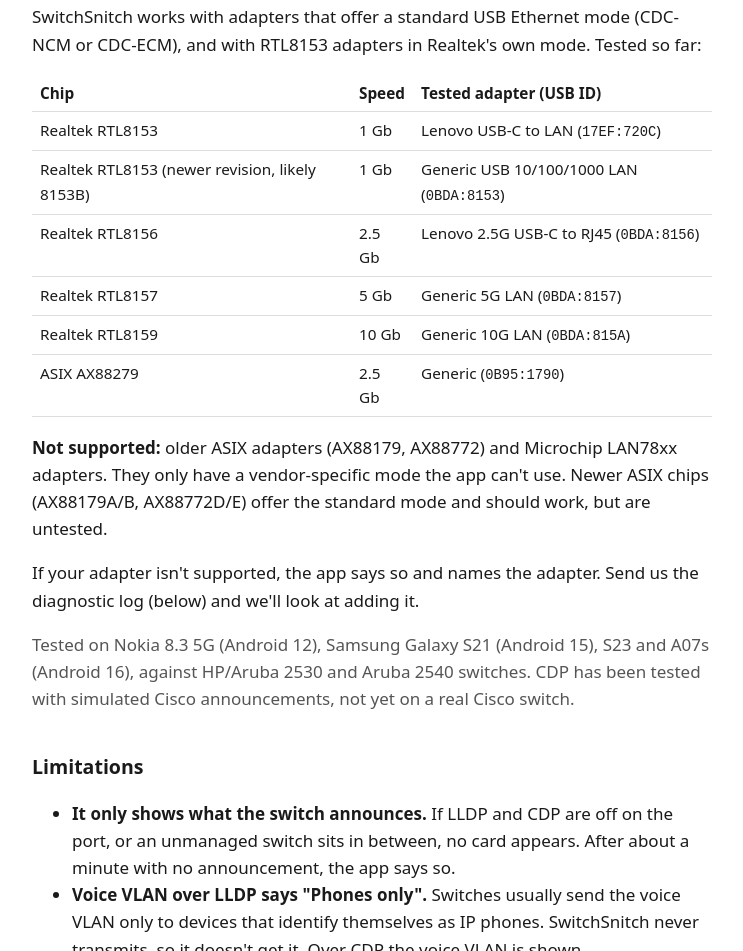
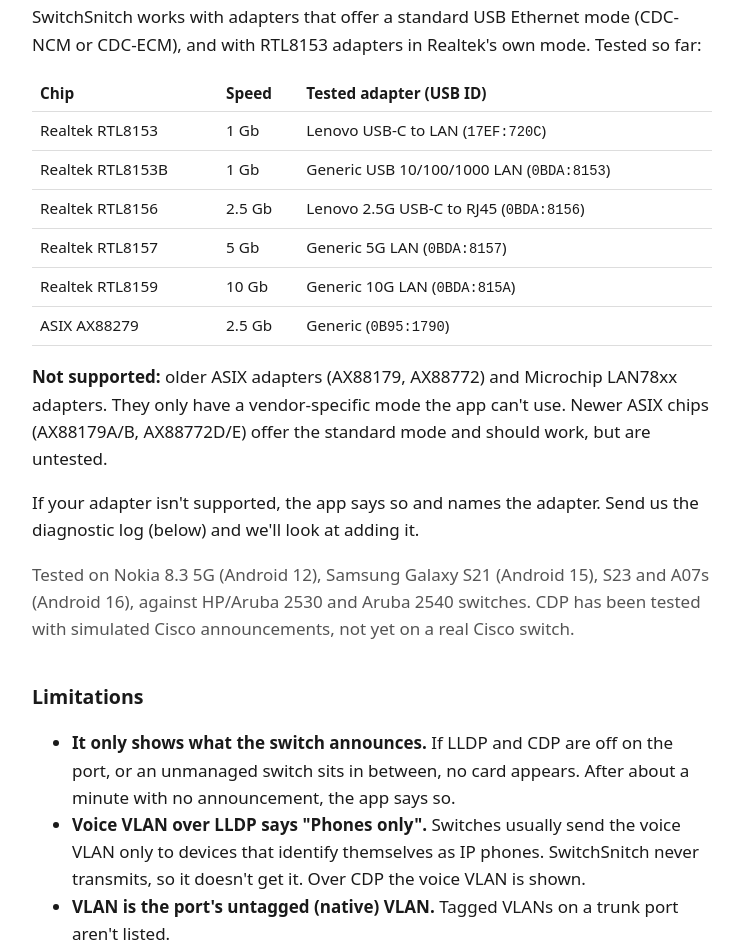
Before and after one commit to WhiteUmbr3lla/switchsnitch-site, a plain HTML site: page index.html in a window 1280 px wide. Shown: the part 998-1949 px from the top of the page, without its empty margins (268-1011 px from the left). Drawn offline with Linux system fonts and the light colour scheme.

Commit message:
Adapters: Yixin confirmed as RTL8153B
Co-Authored-By: Claude Opus 5.5 <noreply@anthropic.com>

```diff
--- a/index.html
+++ b/index.html
@@ -48,7 +48,7 @@
 <div class="table"><table>
   <tr><th>Chip</th><th>Speed</th><th>Tested adapter (USB ID)</th></tr>
   <tr><td>Realtek RTL8153</td><td>1 Gb</td><td>Lenovo USB-C to LAN (<code>17EF:720C</code>)</td></tr>
-  <tr><td>Realtek RTL8153 (newer revision, likely 8153B)</td><td>1 Gb</td><td>Generic USB 10/100/1000 LAN (<code>0BDA:8153</code>)</td></tr>
+  <tr><td>Realtek RTL8153B</td><td>1 Gb</td><td>Generic USB 10/100/1000 LAN (<code>0BDA:8153</code>)</td></tr>
   <tr><td>Realtek RTL8156</td><td>2.5 Gb</td><td>Lenovo 2.5G USB-C to RJ45 (<code>0BDA:8156</code>)</td></tr>
   <tr><td>Realtek RTL8157</td><td>5 Gb</td><td>Generic 5G LAN (<code>0BDA:8157</code>)</td></tr>
   <tr><td>Realtek RTL8159</td><td>10 Gb</td><td>Generic 10G LAN (<code>0BDA:815A</code>)</td></tr>
```
